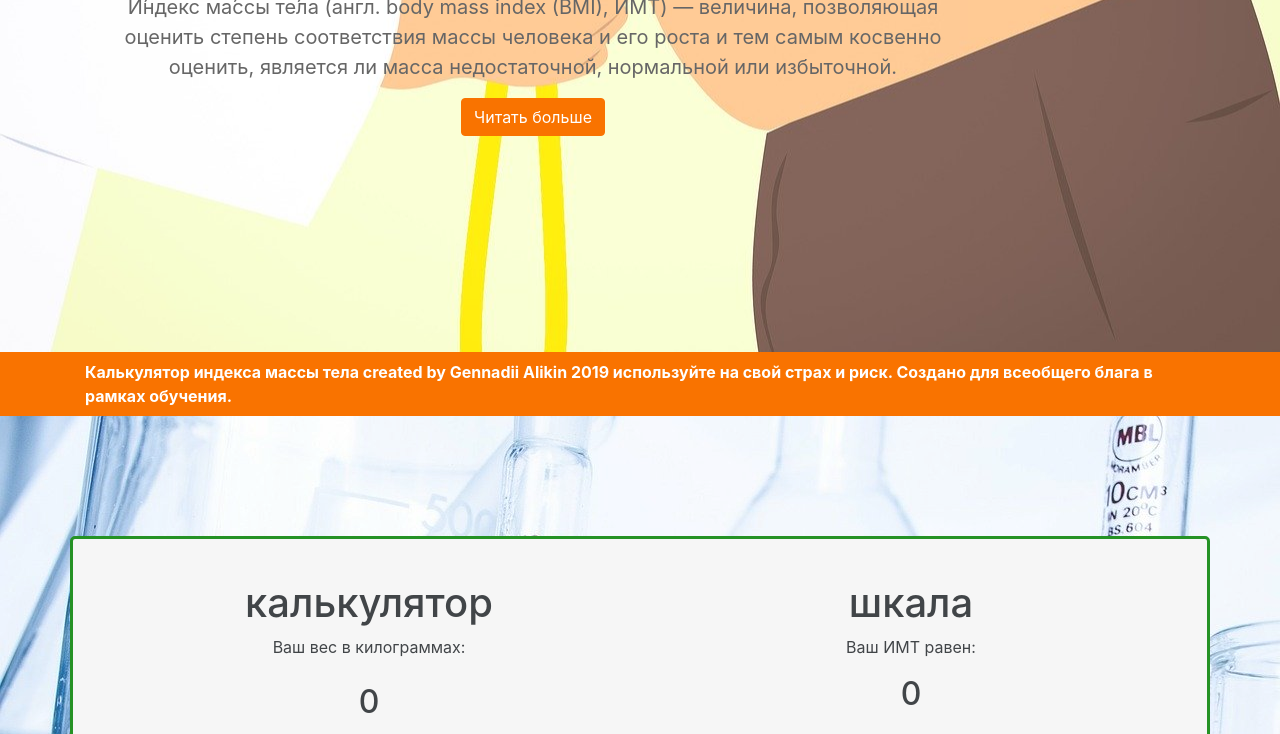
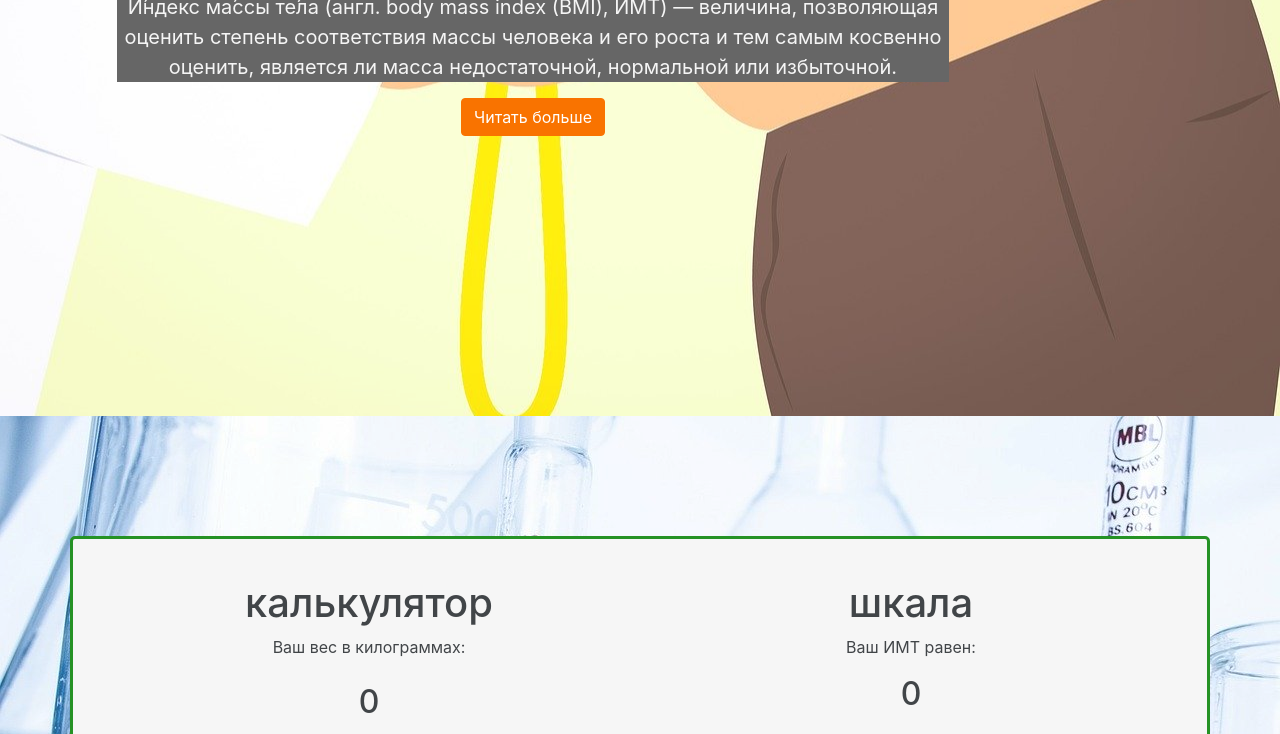
Before and after one commit to genalll/imt, a plain HTML site: page index.html in a window 1280 px wide. Shown: the part 384-1118 px from the top of the page. Drawn offline with nearby package versions, Linux system fonts and the light colour scheme.

Commit message:
font corect

```diff
--- a/index.css
+++ b/index.css
@@ -49,10 +49,11 @@
  color:#F97300 ;
 }
 .description p{
- color:#666;
+ color:whitesmoke;
  font-size: 20px;
  width: 100%;
  line-height: 1.5;
+ background-color: #666;
 }
 .description button{
  border:1px  solid #F97300;
--- a/index.html
+++ b/index.html
@@ -68,9 +68,9 @@
         </div>
         </div>
      </div>
-<footer class="navbar fixed-bottom foot">
+<footer class="navbar  foot">
    <div class="container">
-    <span class="ftext">Калькулятор индекса массы тела created by Gennadii Alikin 2019 используйте на свой страх и риск. Создано для всеобщего блага в рамках обучения.</span>
+    <span class="ftext">Калькулятор индекса массы тела created by <a href="https://github.com/genalll" target="blanck">Gennadii Alikin</a> 2019 используйте на свой страх и риск. Создано для всеобщего блага в рамках обучения.</span>
    </footer>
   </div>
 
```
